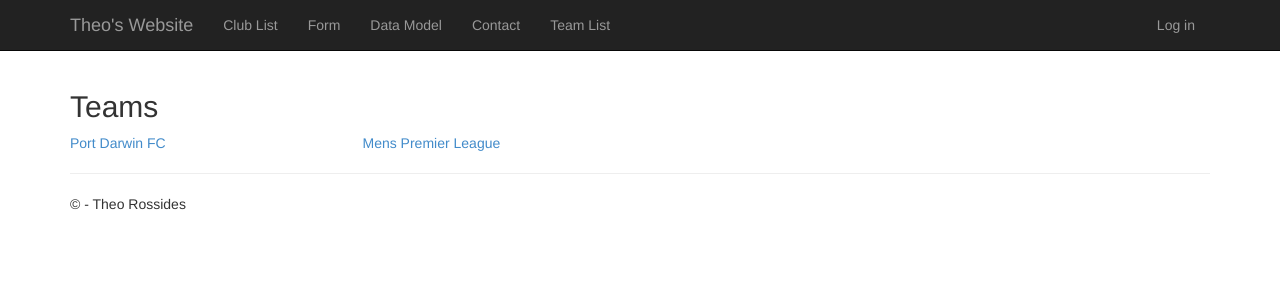
After one commit to trossides/TheoWebsiteAssignment, a Django app: page /teams in a window 1280 px wide. The commit adds this page. Shown: the top 300 px of the page. Run offline with Django 3.2, Linux system fonts and the light colour scheme; data comes from the database, SQL or seed files in the repository; some libraries are stand-ins or nearby versions.

Commit message:
week 9 edits - class team

```diff
--- a/TheoWebsiteAssignment/TheoWebsiteAssignment/urls.py
+++ b/TheoWebsiteAssignment/TheoWebsiteAssignment/urls.py
@@ -20,6 +20,9 @@ urlpatterns = [
     url(r'^clubs$', app.views.clubs, name='clubs'),
     url(r'^clubs/create$', app.views.clubcreate, name='clubcreate'),
     url(r'^clubs/(?P<id>\d+)$', app.views.clubdetails, name='clubdetails'),
+    url(r'^teams$', app.views.teams, name='teams'),
+    url(r'^teams/(?P<id>\d+)$', app.views.teamdetails, name='teamdetails'),
+
     #url(r'^clubs/(?P<name>[A-Za-z]+)$', app.views.clubdetails, name='artistdetails'),
 
     url(r'^$', app.views.home, name='home'),
--- a/TheoWebsiteAssignment/app/models.py
+++ b/TheoWebsiteAssignment/app/models.py
@@ -27,3 +27,6 @@ class Team(models.Model):
     about = models.CharField(max_length=500)
     training_time = models.CharField(max_length=100)
     club = models.ForeignKey(Club)
+
+    def __str__(self):
+        return self.name
--- a/TheoWebsiteAssignment/app/templates/app/layout.html
+++ b/TheoWebsiteAssignment/app/templates/app/layout.html
@@ -28,6 +28,7 @@
                     <li><a href="{% url 'clubcreate' %}">Form</a></li>
                     <li><a href="{% url 'about' %}">Data Model</a></li>
                     <li><a href="{% url 'contact' %}">Contact</a></li>
+                    <li><a href="{% url 'teams' %}">Team List</a></li>
                 </ul>
                 {% include 'app/loginpartial.html' %}
             </div>
--- /dev/null
+++ b/TheoWebsiteAssignment/app/templates/app/teams.html
@@ -0,0 +1,22 @@
+{% extends "app/layout.html" %}
+
+{% block content %}
+    <h2>Teams</h2>
+
+
+    {% for team in teams %}
+        <div class="row">
+            <div class="col-md-3">
+                <a href="/teams/{{ team.id }}">
+                    {{ team.club }}
+                </a>
+            </div>
+            <div class="col-md-3">
+                <a href="/teams/{{ team.id }}">
+                    {{ team.name }}
+                </a>
+            </div>
+        </div>
+    {% endfor %}
+
+{% endblock %}
--- a/TheoWebsiteAssignment/app/views.py
+++ b/TheoWebsiteAssignment/app/views.py
@@ -24,6 +24,14 @@ def clubs(request):
 def clubdetails(request, id):
     club = Club.objects.get(pk = id);
     return render_to_response('app/clubdetails.html', { 'club': club });
+
+def teams(request):
+    teams = Team.objects.all();
+    return render_to_response('app/teams.html', { 'teams': teams });
+
+def teamdetails(request, id):
+    team = Team.objects.get(pk = id);
+    return render_to_response('app/teamdetails.html', { 'team': team });
 
 def home(request):
     """Renders the home page."""
--- a/TheoWebsiteAssignment/env_Assignment1/pip-selfcheck.json
+++ b/TheoWebsiteAssignment/env_Assignment1/pip-selfcheck.json
@@ -1 +1 @@
-{"last_check":"2018-04-08T10:35:14Z","pypi_version":"9.0.3"}
+{"last_check":"2018-05-02T00:17:04Z","pypi_version":"10.0.1"}
```
Also changed, not shown: TheoWebsiteAssignment/app/templates/app/teamdetails.html (added, +9 -0 lines), TheoWebsiteAssignment/app/templates/app/clubdetails.html (line endings or trailing spaces), TheoWebsiteAssignment/env_Assignment1/.ptvs/AnalysisLog.txt, 1 other file.
